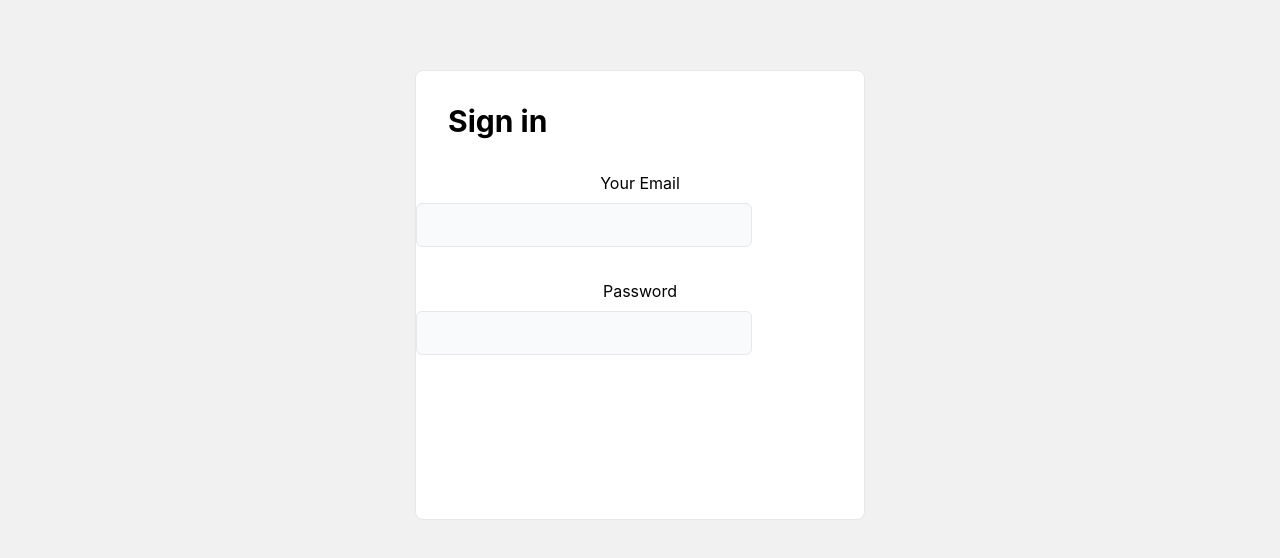
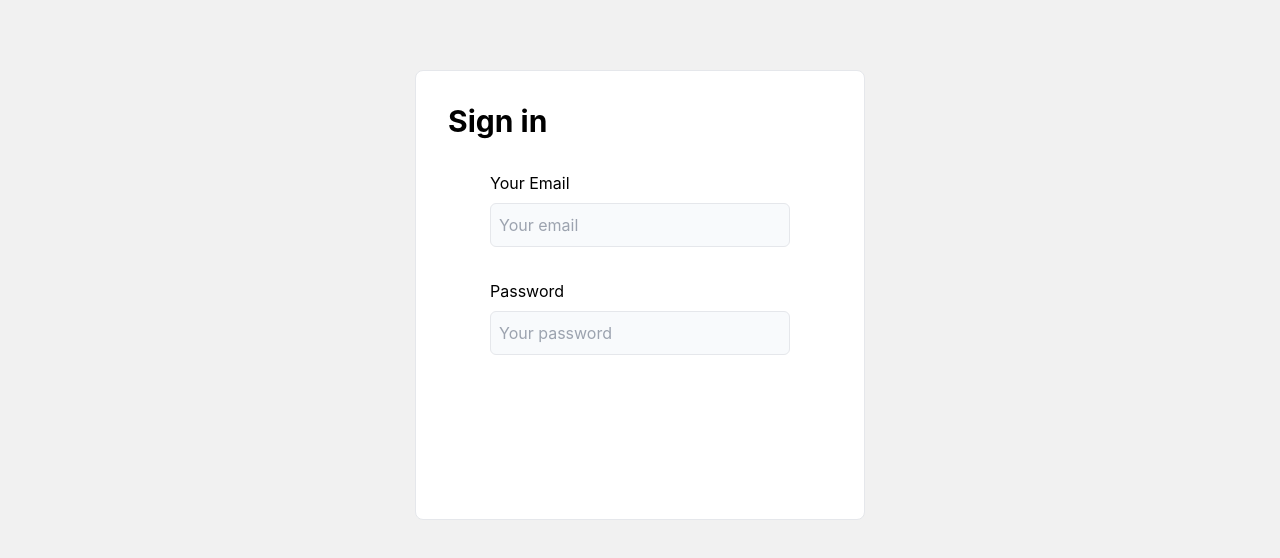
Before and after one commit to mdave94/vite-login, a React app: page / in a window 1280 px wide. Shown: the part 186-744 px from the top of the page. Built offline with nearby package versions, Linux system fonts and the light colour scheme; the HTML template or start-up script is replaced by a standard one.

Commit message:
form update

```diff
--- a/src/component/LoginForm.tsx
+++ b/src/component/LoginForm.tsx
@@ -1,19 +1,46 @@
+import { ChangeEvent, useState } from "react";
 import FormInput from "./UI/FormInput";
 
 const LoginForm = () => {
+  const [name, setName] = useState<string>("");
+
+  const handleChange = (e: ChangeEvent<HTMLInputElement>) => {
+    setName(e.target.value);
+  };
+
   return (
     <>
+      <form>
         <div className="w-[450px] h-[450px] border rounded-lg dark:bg-gray-800 dark:border-gray-600 bg-white ">
           <div className="text-3xl text-black m-8 font-bold text-left dark:text-gray-200">
             Sign in
           </div>
+          <div className="flex flex-col justify-center align-middle items-center ">
             <div className="mb-8">
-          <FormInput htmlFor="email" label="Your Email" />
+              <FormInput
+                value={name}
+                name={name}
+                placeholder="Your email"
+                type="email"
+                htmlFor="email"
+                label="Your Email"
+                onChange={handleChange}
+              />
             </div>
             <div className="mb-8">
-          <FormInput htmlFor="password" label="Password" />
+              <FormInput
+                value={name}
+                name={name}
+                placeholder="Your password"
+                type="password"
+                htmlFor="password"
+                label="Password"
+                onChange={handleChange}
+              />
             </div>
           </div>
+        </div>
+      </form>
     </>
   );
 };
--- a/src/component/UI/FormInput.tsx
+++ b/src/component/UI/FormInput.tsx
@@ -1,16 +1,38 @@
+import { ChangeEvent } from "react";
+
 type FormInputProps = {
+  htmlFor: string;
+  type: "text" | "number" | "email" | "password";
   label: string;
-  htmlFor: string;
+  value: string | number;
+  name: string;
+  placeholder: string;
+  error?: boolean;
+  disabled?: boolean;
+  onChange: (e: ChangeEvent<HTMLInputElement>) => void;
 };
 
-const FormInput = ({ label, htmlFor }: FormInputProps) => {
+const FormInput = ({
+  label,
+  type,
+  htmlFor,
+  placeholder,
+  name,
+  onChange,
+}: FormInputProps) => {
   return (
     <>
-      <div className="flex flex-col justify-center align-middle">
-        <label className="text-black mb-2" htmlFor={htmlFor}>
+      <div className="flex flex-col justify-center items-start align-middle">
+        <label className="text-black mb-2 dark:text-gray-200" htmlFor={htmlFor}>
           {label}
         </label>
-        <input className="h-11 text-black p-2 bg-slate-50 border border-gray-200 w-3/4 rounded-md" />
+        <input
+          type={type}
+          name={name}
+          onChange={onChange}
+          placeholder={placeholder}
+          className="h-11 w-[300px] text-black p-2 bg-slate-50 border dark:bg-slate-500 border-gray-200 rounded-md"
+        />
       </div>
     </>
   );
```
Lines whose indentation alone changed are shown as unchanged.
